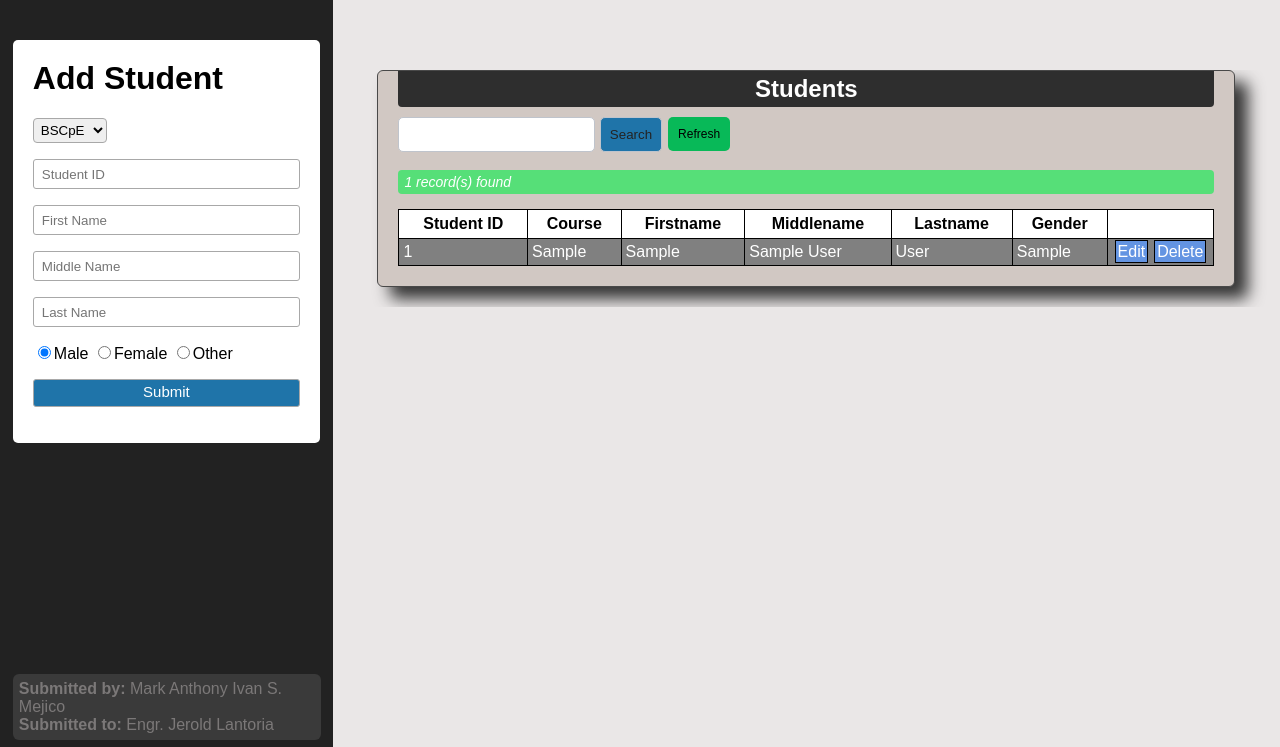
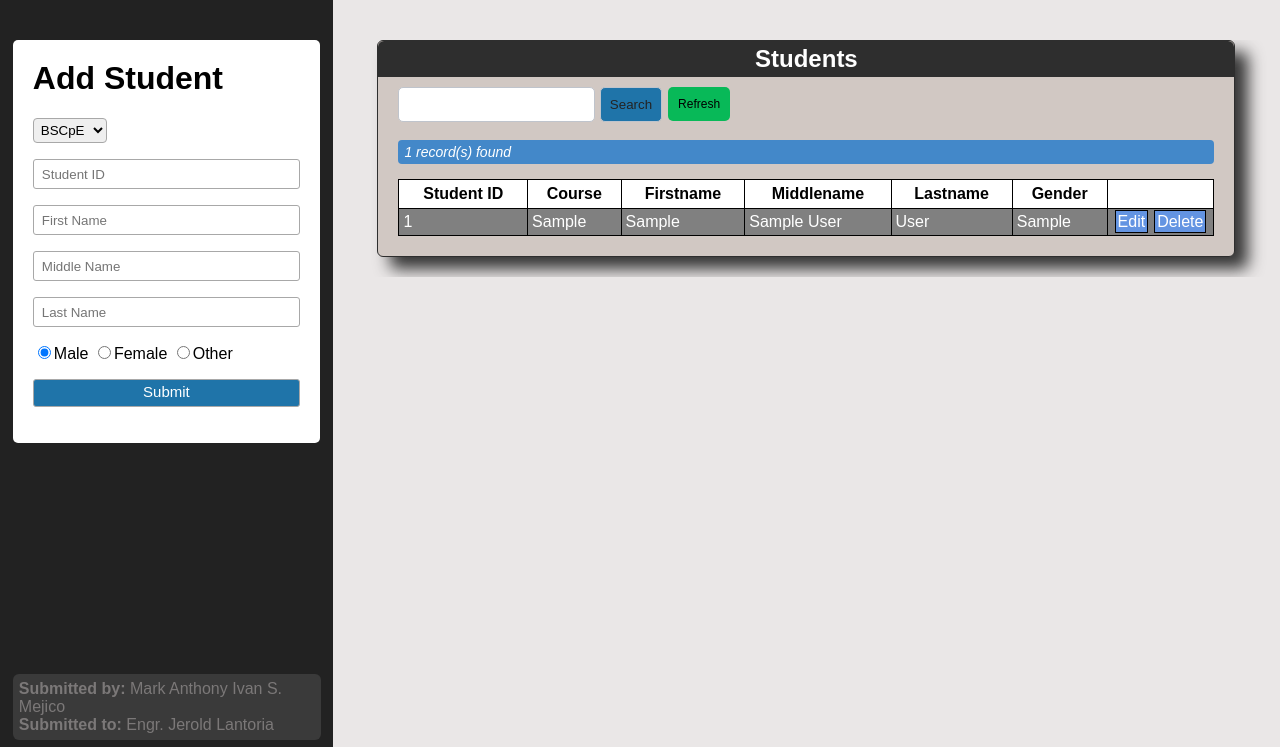
Before and after one commit to IvanMejico/Basic-CRUD-using-PHP, a PHP site: page / in a window 1280 px wide. Shown: the part 53-800 px from the top of the page. Run offline with PHP 8.4, Linux system fonts and the light colour scheme; tables that the repository leaves empty or names only in its code hold one stand-in row (values such as "Sample post").

Commit message:
changes in table design

```diff
--- a/classes/Student.php
+++ b/classes/Student.php
@@ -34,18 +34,18 @@
                     echo "</td>";
                     echo "</tr>";
                 }
-                echo "<span class='message-green'>$num_rows record(s) found</span>";
+                echo "<span class='message message-blue'>$num_rows record(s) found</span>";
             } else {
-                echo "<span class='message-red'>No record found</span>";
+                echo "<span class='message message-red'>No record found</span>";
             }
         }
 
         function addStudent($studentId, $course, $firstName, $middleName, $lastName, $gender) {
             $queryString = "INSERT INTO students (studentid, course, firstname, middlename, lastname, gender) VALUES ('$studentId', '$course', '$firstName', '$middleName', '$lastName', '$gender');";
             if(mysqli_query($this->con, $queryString) == TRUE) {
-                return "<span class='message-green'>Student no. $studentId added.</span>";
+                return "<span class='message message-green'>Student no. $studentId added.</span>";
             } else {
-                return "<span class='message-red'>No data submitted.</span>";
+                return "<span class='message message-red'>No data submitted.</span>";
             }
         }
 
@@ -53,18 +53,18 @@
             // echo $this->id;
             $queryString = "UPDATE students SET studentid='$studentId', course='$course', firstname='$firstName', middlename='$middleName', lastname='$lastName', gender='$gender' WHERE studentid='$old_id'";
             if(mysqli_query($this->con, $queryString) == TRUE) {
-                return "<span class='message-green'>Student no. $studentId updated.</span>";
+                return "<span class='message message-green'>Student no. $studentId updated.</span>";
             } else {
-                return "<span class='message-green'>Student no. $studentId not updated.</span>";
+                return "<span class='message message-green'>Student no. $studentId not updated.</span>";
             }
         }
 
         function deleteStudent($studentId) {
             $query = "DELETE FROM students WHERE studentid='$studentId'";
 		    if(mysqli_query($this->con, $query) == TRUE) {
-			    return "<span class='message-red'>Student no. $studentId deleted</span>";
+			    return "<span class='message message-red'>Student no. $studentId deleted</span>";
 		    } else {
-			    return "<span class='message-red'>Student no. $studentId not deleted</span>";
+			    return "<span class='message message-red'>Student no. $studentId not deleted</span>";
             }
         }
     }
--- a/css/styles.css
+++ b/css/styles.css
@@ -11,10 +11,9 @@ h1 {
 	margin-top: 0;
 }
 
-.message-red {
+.message {
 	clear: left;
 	display: block;
-	background-color: rgb(223, 86, 86);
 	line-height: 12px;
 	padding: 6px;
 	margin: 3px 0;
@@ -24,17 +23,16 @@ h1 {
 	font-size: 14px;
 }
 
+.message-red {
+	background-color: rgb(223, 86, 86);
+}
+
 .message-green {
-	clear: left;
-	display: block;
 	background-color: rgb(86, 223, 120);
-	line-height: 12px;
-	padding: 6px;
-	margin: 3px 0;
-	border-radius: 4px;
-	color: white;
-	font-style: italic;
-	font-size: 14px;
+}
+
+.message-blue {
+	background-color: rgb(67, 136, 201);
 }
 
 .header {
@@ -138,28 +136,31 @@ h1 {
 
 .right-div {
 	margin-left: 24%;
-	margin-top: 70px;
+	margin-top: 40px;
 	margin-left: 26%;
 	overflow: hidden;
 	padding-bottom: 20px;
 }
 
+.form-div {
+	margin: 0 20px;
+}
+
 .table-div {
 	margin: 0 auto;
-	border: 1px solid #494949;
+	border: 1px solid #2E2E2E;
 	display: block;
-	padding: 20px;
-	padding-top: 0;
 	background-color: #d1c8c3;
 	border-radius: 6px;
 	box-shadow: 13px 12px 16px #353535;
-	width: 816px;
+	width: 856px;
 }
 
 .table-inner-div {
 	overflow: auto;
 	clear: left;
 	max-height: 400px;
+	margin: 0 20px 20px 20px;
 }
 
 .table-div h2 {
@@ -170,7 +171,7 @@ h1 {
 	color: white;
 	margin-top: 0;
 	padding: 4px;
-	border-radius: 0 0 4px 4px;
+	border-radius: 6px 6px 0 0;
 }
 
 .table-div input[name="search"] {
--- a/table.php
+++ b/table.php
@@ -1,12 +1,15 @@
 <div class="right-div">
 	<div class="table-div">
+		<div>
 			<h2>Students</h2>
+		</div>
+		<div class="form-div">
 			<form class="search-form" method="GET">
 				<input type="text" name="search">
 				<button type="submit" name="search-btn" value="search">Search</button>
 			</form>
 			<a href="../ol_labactivity" class="refresh">Refresh</a>
-
+		</div>
 		<div class="table-inner-div">
 			<?php echo $message; ?>
 			<table>
```
Lines whose indentation alone changed are shown as unchanged.
